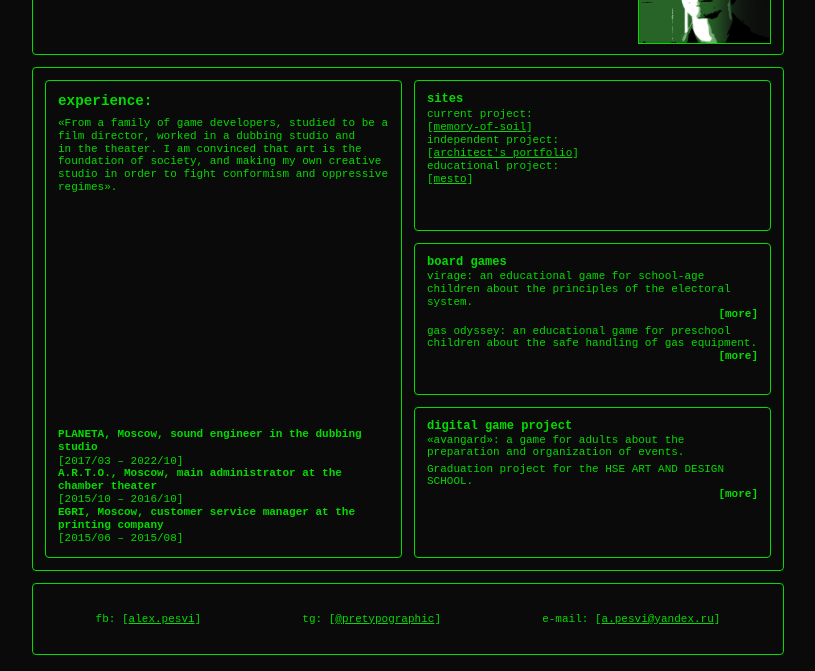
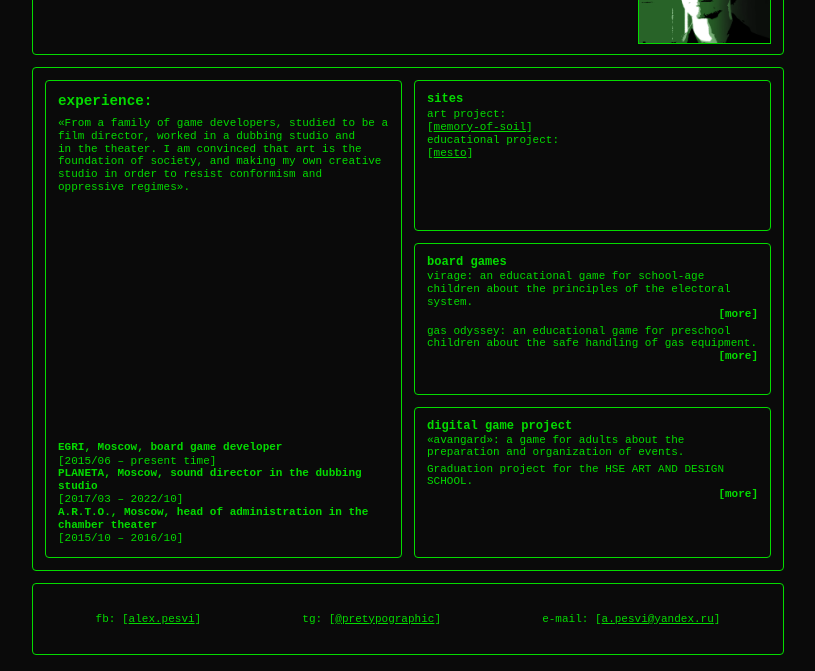
Before and after one commit to pretypographic/card, a plain HTML site: page index.html in a window 1280 px wide. Shown: the part 129-800 px from the top of the page, without its empty margins (232-1047 px from the left). Drawn offline with Linux system fonts and the light colour scheme.

Commit message:
o62o8utb

```diff
--- a/index.html
+++ b/index.html
@@ -28,24 +28,24 @@
                 <p class="text">&laquo;From a&nbsp;family of&nbsp;game developers, studied to&nbsp;be&nbsp;a
                     film director, worked in&nbsp;a&nbsp;dubbing studio and in&nbsp;the theater.
                     I&nbsp;am convinced that art is&nbsp;the foundation of&nbsp;society, and
-                    making my&nbsp;own creative studio in&nbsp;order to&nbsp;fight
+                    making my&nbsp;own creative studio in&nbsp;order to&nbsp;resist
                     conformism and oppressive regimes&raquo;.</p>
             </div>
             <div>
-                <h3 class="text">PLANETA, Moscow, sound engineer in the dubbing studio</h3>
+                <h3 class="text">EGRI, Moscow, board game developer</h3>
+                <span class="text">[2015/06 – present time]</span>
+                <h3 class="text">PLANETA, Moscow, sound director in the dubbing studio</h3>
                 <span class="text">[2017/03 – 2022/10]</span>
-                <h3 class="text">A.R.T.O., Moscow, main administrator at the chamber theater</h3>
+                <h3 class="text">A.R.T.O., Moscow, head of administration in the chamber theater</h3>
                 <span class="text">[2015/10 – 2016/10]</span>
-                <h3 class="text">EGRI, Moscow, customer service manager at the printing company</h3>
-                <span class="text">[2015/06 – 2015/08]</span>
             </div>
         </section>
         <div class="project">
             <h3 class="text project__title">sites</h3>
             <ol class="project__list">
-                <li><span class="text">current project:</span><p class="text">[<a class="link" href="https://pretypographic.github.io/memory-of-soil/" target="_blank">memory-of-soil</a>]</p></li>
-                <li><span class="text">independent project:</span><p class="text">[<a class="link" href="https://pretypographic.github.io/ilya-zharkin/" target="_blank">architect's portfolio</a>]</p></li>
-                <li><span class="text">educational project:</span><p class="text">[<a class="link" href="https://pretypographic.github.io/mesto/" target="_blank">mesto</a>]</p></li>
+                <li><span class="text">art project:</span><p class="text">[<a class="link" href="https://memoryofsoil.art/" target="_blank">memory-of-soil</a>]</p></li>
+                <!-- <li><span class="text">independent project:</span><p class="text">[<a class="link" href="https://pretypographic.github.io/ilya-zharkin/" target="_blank">architect's portfolio</a>]</p></li> -->
+                <li><span class="text">educational project:</span><p class="text">[<a class="link" href="https://wecto.nomoredomainsicu.ru/" target="_blank">mesto</a>]</p></li>
             </ol>
         </div>
         <div class="project">
--- a/scripts/main.js
+++ b/scripts/main.js
@@ -7,9 +7,9 @@ const settings = {
     popupGallery: document.querySelector('.popup__gallery'),
     popupButton: document.querySelector('.popup__button'),
     virage: {
-        name: 'VIRAGE',
+        name: 'VIRAGE (terra democratia)',
         year: '[2020]',
-        description: ['2121 year', 'As a result of climatic changes, an exotic piece of land with suitable living conditions for permanent residence was formed in the Arctic. Specialists and scientists are coming from all over the world to study this phenomenon. International expeditions quickly discover vast deposits of resources and even previously unseen and unique flora and fauna. News about this new land captures the imagination of people around the world.', 'At the initiative of the UN, this territory is entrusted under international jurisdiction, where pioneers from all over the globe are rushing. The settlers — strong-minded dreamers and creators — want to transform this still uninhabited and harsh land into a blooming garden. A new country is named — VIRAGE.', 'Rejecting past contradictions, the inhabitants of the newly formed state unite in a unanimous desire to create an exemplary society. The number of settlements is growing rapidly: industrial complexes, modern residential neighborhoods, domed greenhouse parks, research and business centers, healthcare and educational infrastructure are being built. The construction of a thermonuclear power plant is being launched. Investment and support comes from everywhere. To decide how to dispose of these funds and to work out a course of development is entrusted to the newly formed government. For this purpose, the Parliament of the Turn announces the holding of the first presidential elections.'],
+        description: ['2121 year', 'As a result of climatic changes, an exotic piece of land with suitable living conditions for permanent residence was formed in the Arctic. Specialists and scientists are coming from all over the world to study this phenomenon. International expeditions quickly discover vast deposits of resources and even previously unseen and unique flora and fauna. News about this land captures the imagination of people around the world.', 'At the initiative of the UN, this territory is entrusted under international jurisdiction, where pioneers from all over the globe are rushing. The settlers — strong-minded dreamers and creators — want to transform this still uninhabited and harsh land into a blooming garden. A new country is named — VIRAGE.', 'Rejecting past contradictions, the inhabitants of the newly formed state unite in a unanimous desire to create an exemplary society. The number of settlements is growing rapidly: industrial complexes, modern residential neighborhoods, domed greenhouse parks, research and business centers, healthcare and educational infrastructure are being built. The construction of a thermonuclear power plant is being launched. Investment and support comes from everywhere. To decide how to dispose of these funds and to work out a course of development is entrusted to the newly formed government. For this purpose, the Parliament of the Turn announces the holding of the first presidential elections.'],
         images: ['./images/__virage_1.jpg', './images/__virage_2.jpg', './images/__virage_3.jpg', './images/__virage_4.jpg', './images/__virage_5.jpg']
     },
     gasOdyssey: {
@@ -21,7 +21,7 @@ const settings = {
     avangard: {
         name: 'AVANGARD',
         year: '[2022]',
-        description: ['A rebus is presented to your view, in which it is necessary to assume the obligations of the administrator of occult events in the otherworld of the Black Square. To achieve exceptional heights, in this adventure it will be necessary to ensure the work of your troupe and maintain the fragile life of your experimental shelter. You will test your creativity and materialize the dimension according to your own will. A voyage into the unknown with its extraordinary inhabitants and artifacts awaits you.'],
+        description: ['A rebus is presented to your view, in which it is necessary to assume the obligations of the administrator of occult events in the otherworld of the Black Square. To achieve exceptional heights, in this adventure it will be necessary to ensure the work of your troupe and maintain the fragile life of your experimental workshop. You will test your creativity and materialize the dimension according to your own will. A voyage into the unknown awaits.'],
         images: ['./images/__avangard0.JPG', './images/__avangard1.jpg', './images/__avangard2.JPG', './images/__avangard3.JPG', './images/__avangard4.JPG', './images/__avangard5.JPG']
     }
 }
```
